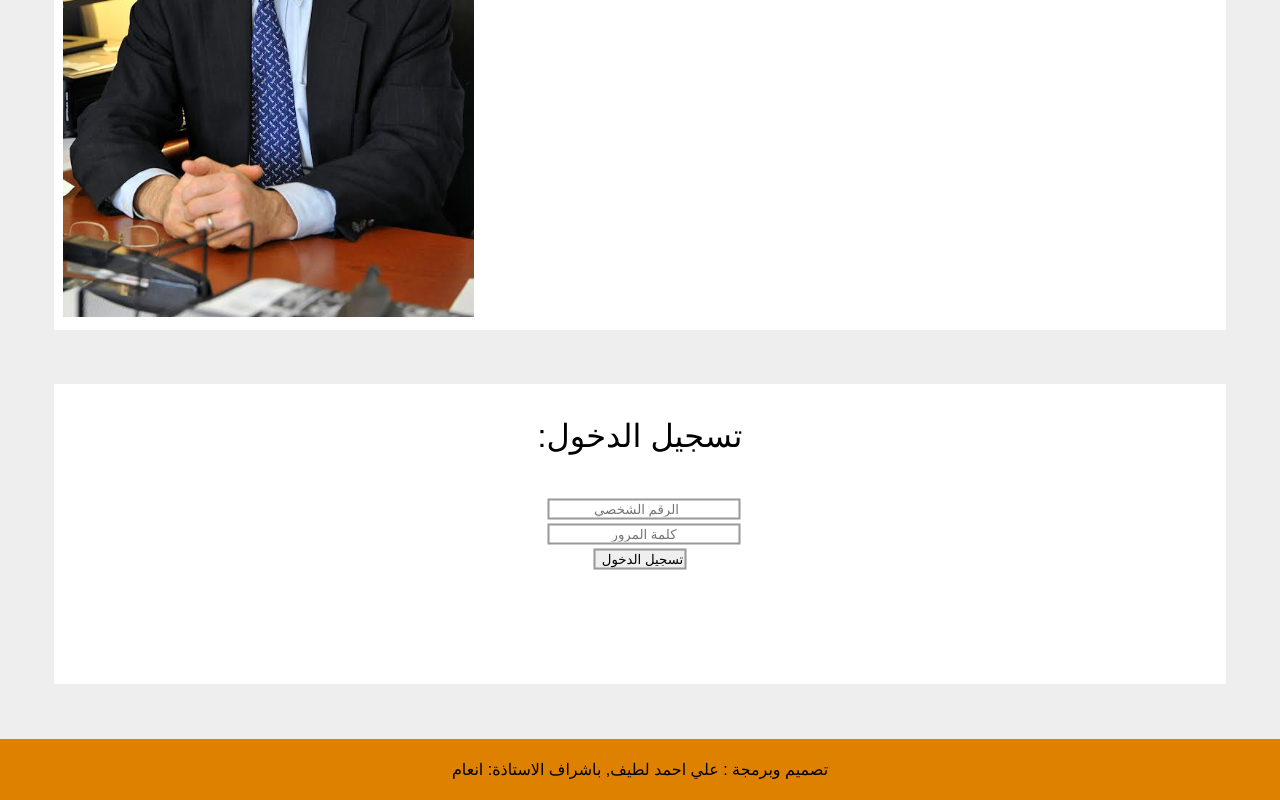
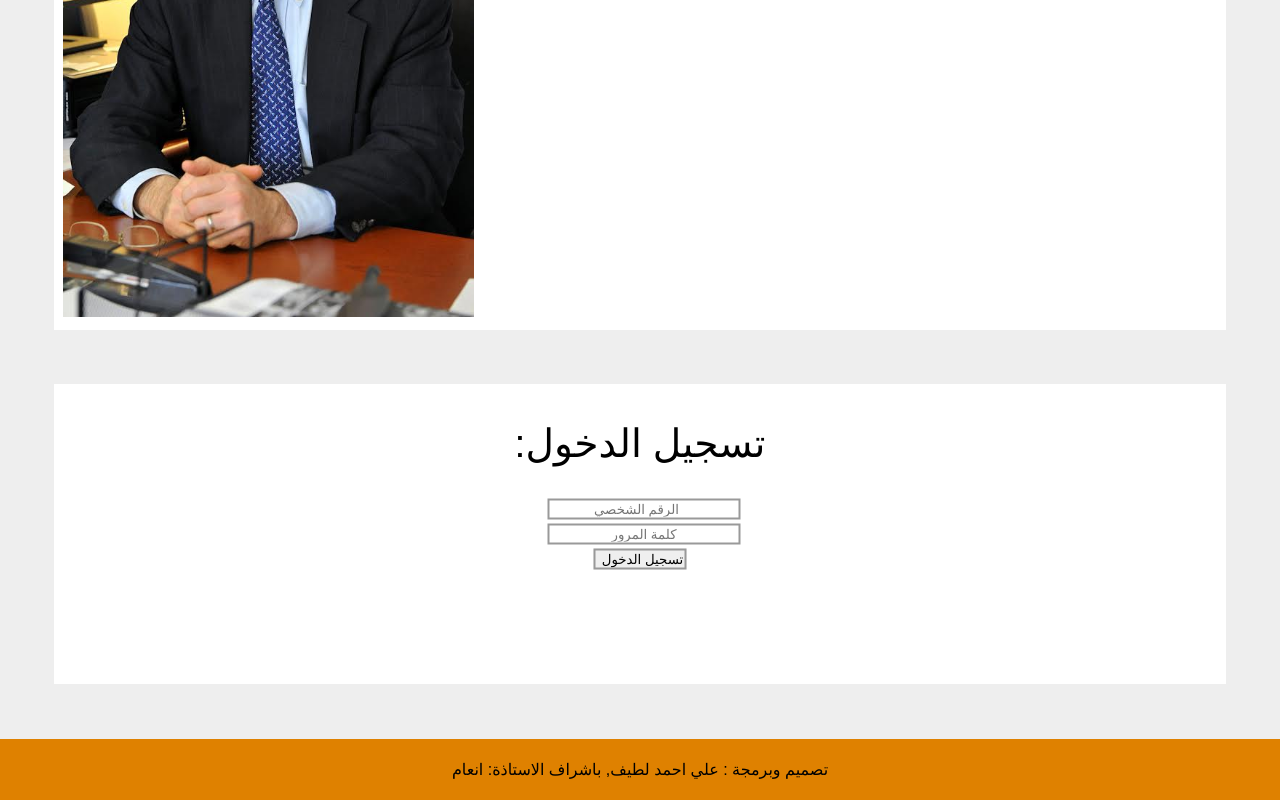
Before and after one commit to AA-01/AA-01.github.io, a plain HTML site: page index.html in a window 1280 px wide. Shown: the part 1429-2229 px from the top of the page. Drawn offline with Linux system fonts and the light colour scheme; a script that the page names is missing.

Commit message:
Update style.css

```diff
--- a/style.css
+++ b/style.css
@@ -138,7 +138,7 @@ text-align: center;
 	transform: translate(-50%,-50%);
 	top: 20px;
 	left: 50%;
-	font-size: 2em;
+	font-size: calc(1.5vw + 20px);
 }
 #M {
 	position: absolute;
```
